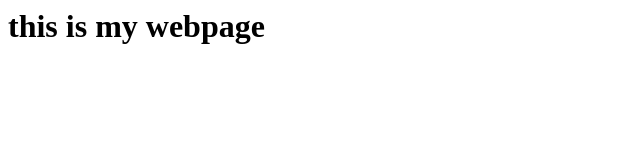
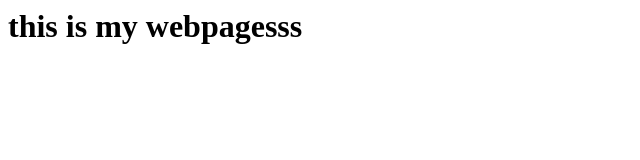
Before and after one commit to Nemathkhan2303/website, a plain HTML site: page index.html in a window 1280 px wide. Shown: the full height of the page, 0-640 px from the left. Drawn offline with Linux system fonts and the light colour scheme.

Commit message:
Update index.html

```diff
--- a/index.html
+++ b/index.html
@@ -1 +1 @@
-<h1> this is my webpage </h1>
+<h1> this is my webpagesss </h1>
```
